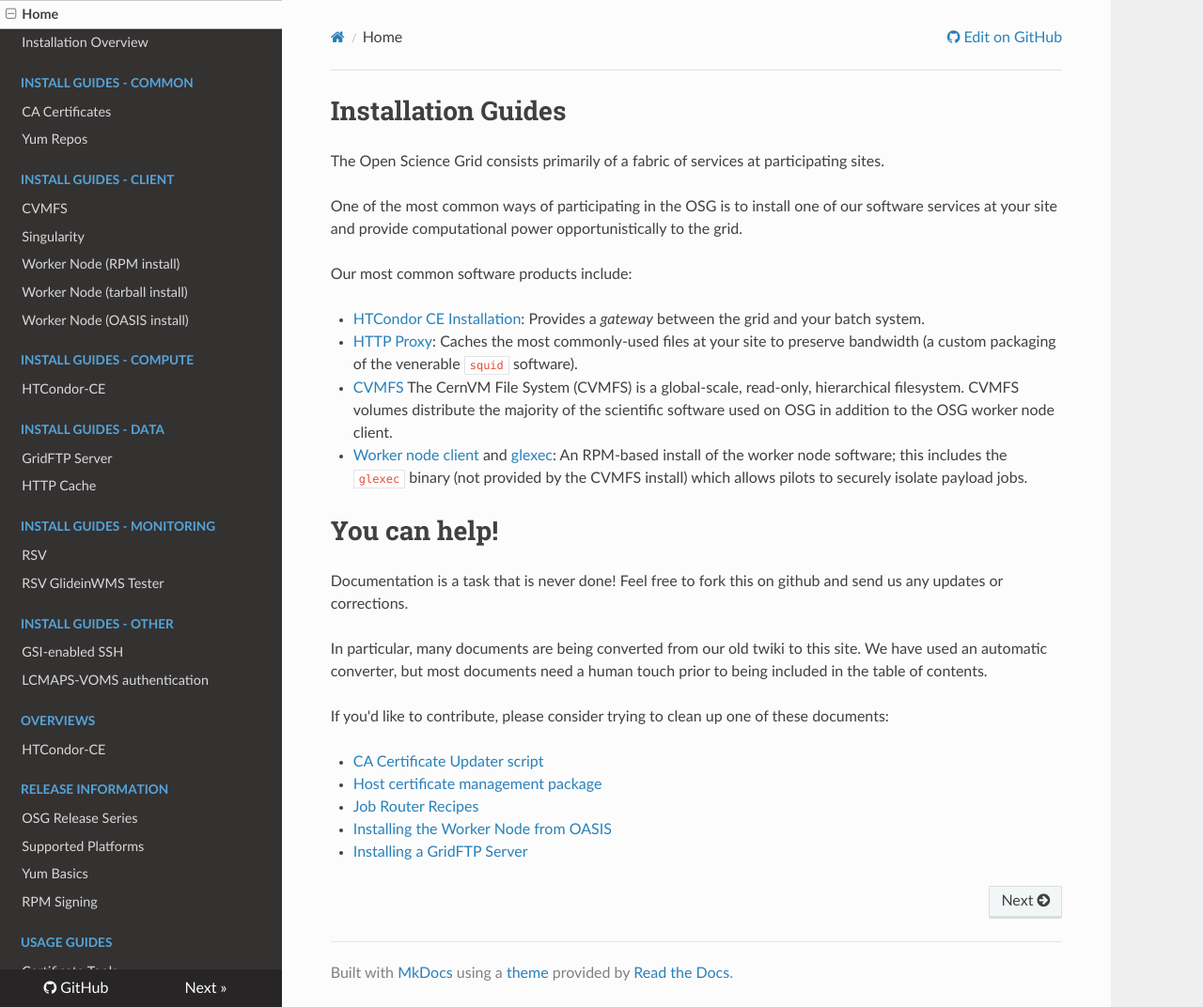
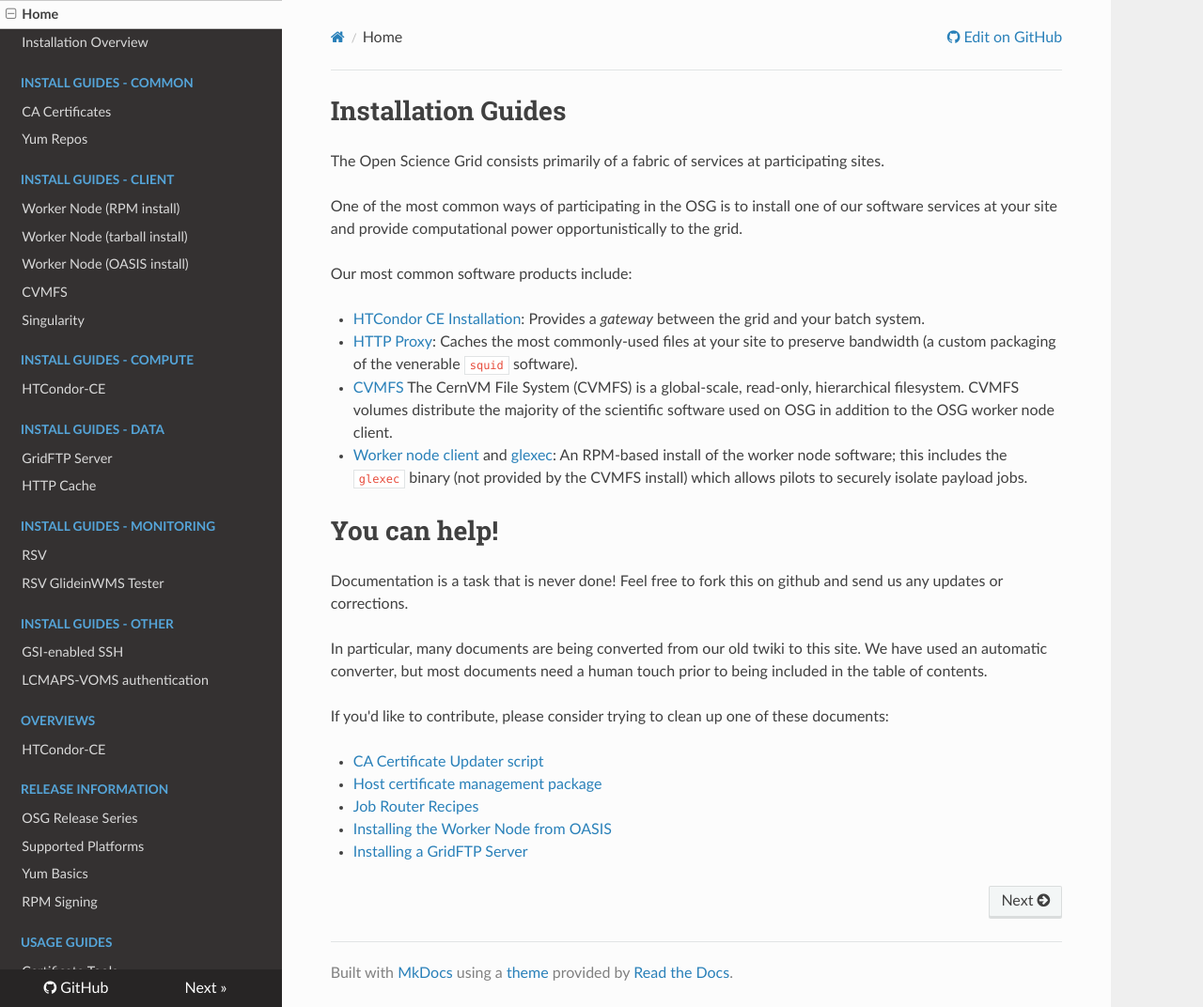
Before and after one commit to osg-htc/docs, an MkDocs documentation site: the page built from docs/index.md, in a window 1280 px wide and 1072 px high. Shown: the whole window at 94% size. Built offline with MkDocs 1.6.1, drawn with Linux system fonts in a browser that asks for light colours; nearby versions of some CDN libraries; old or Windows-style settings are respelled for this version of MkDocs; part of the change alters nothing that is shown.

```diff
--- a/mkdocs.yml
+++ b/mkdocs.yml
@@ -13,11 +13,11 @@ pages:
   - 'CA Certificates': 'common/ca.md'
   - 'Yum Repos': 'common/yum.md'
 - Install Guides - Client:
-  - 'CVMFS': 'client/cvmfs.md'
-  - 'Singularity': 'client/singularity.md'
   - 'Worker Node (RPM install)': 'client/wn.md'
   - 'Worker Node (tarball install)': 'client/wn-tarball.md'
   - 'Worker Node (OASIS install)': 'client/wn-oasis.md'
+  - 'CVMFS': 'client/cvmfs.md'
+  - 'Singularity': 'client/singularity.md'
 - Install Guides - Compute:
   - 'HTCondor-CE': 'compute-element/install-htcondor-ce.md'
 - Install Guides - Data:
```
